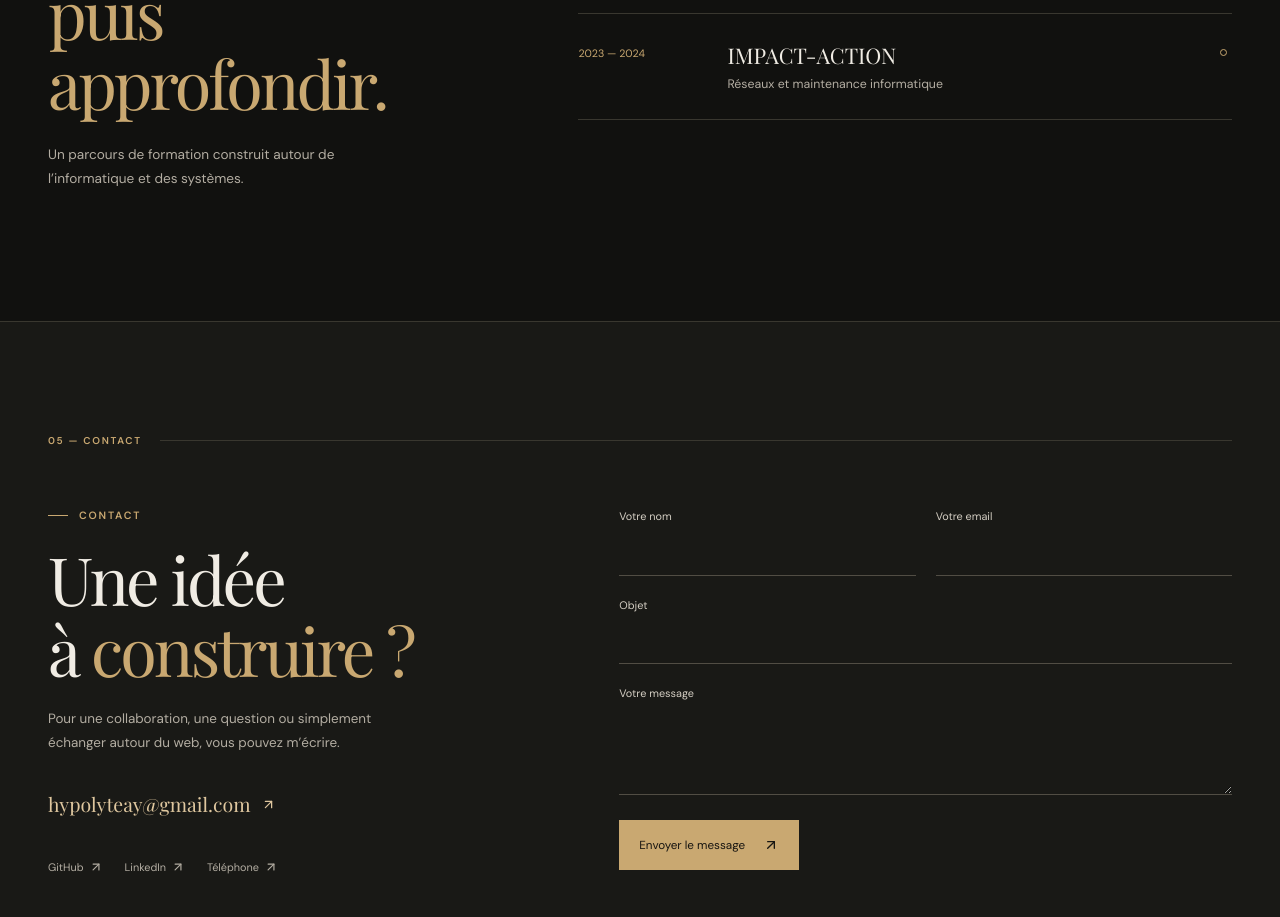
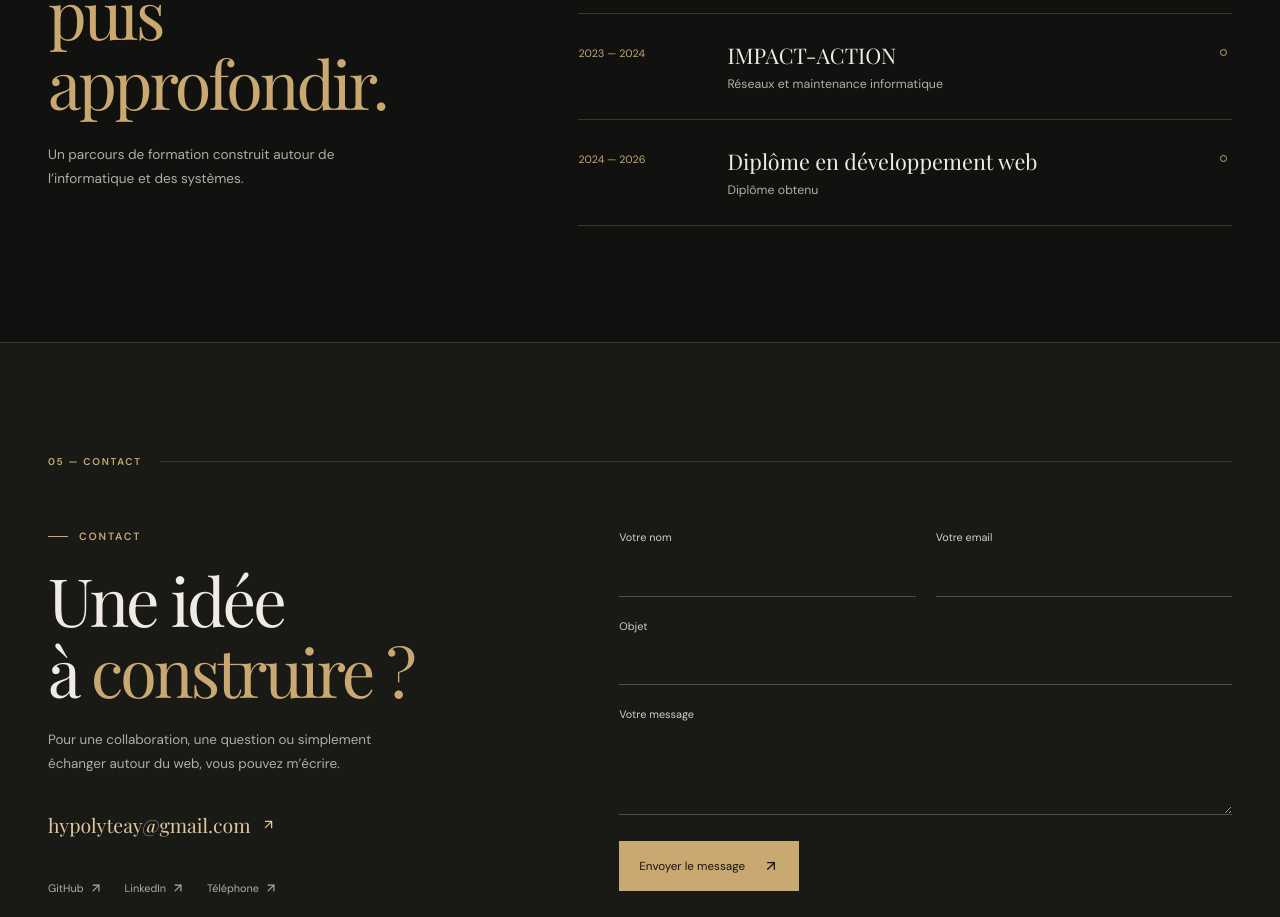
Before and after one commit to hypolyteay-crypto/hypolyteportfolio, a React (Vite) app: page / in a window 1280 px wide. Shown: the part 3764-4681 px from the top of the page. Built offline with nearby package versions, Linux system fonts and the light colour scheme; a web font is replaced by a local one.

Commit message:
Add web development diploma to education

```diff
--- a/src/data/portfolio.ts
+++ b/src/data/portfolio.ts
@@ -42,4 +42,5 @@ export const skills = [
 export const education = [
   { period: '2017 — 2021', school: 'Blaise & Fils', subject: 'Informatique' },
   { period: '2023 — 2024', school: 'IMPACT-ACTION', subject: 'Réseaux et maintenance informatique' },
+  { period: '2024 — 2026', school: 'Diplôme en développement web', subject: 'Diplôme obtenu' },
 ]
```
